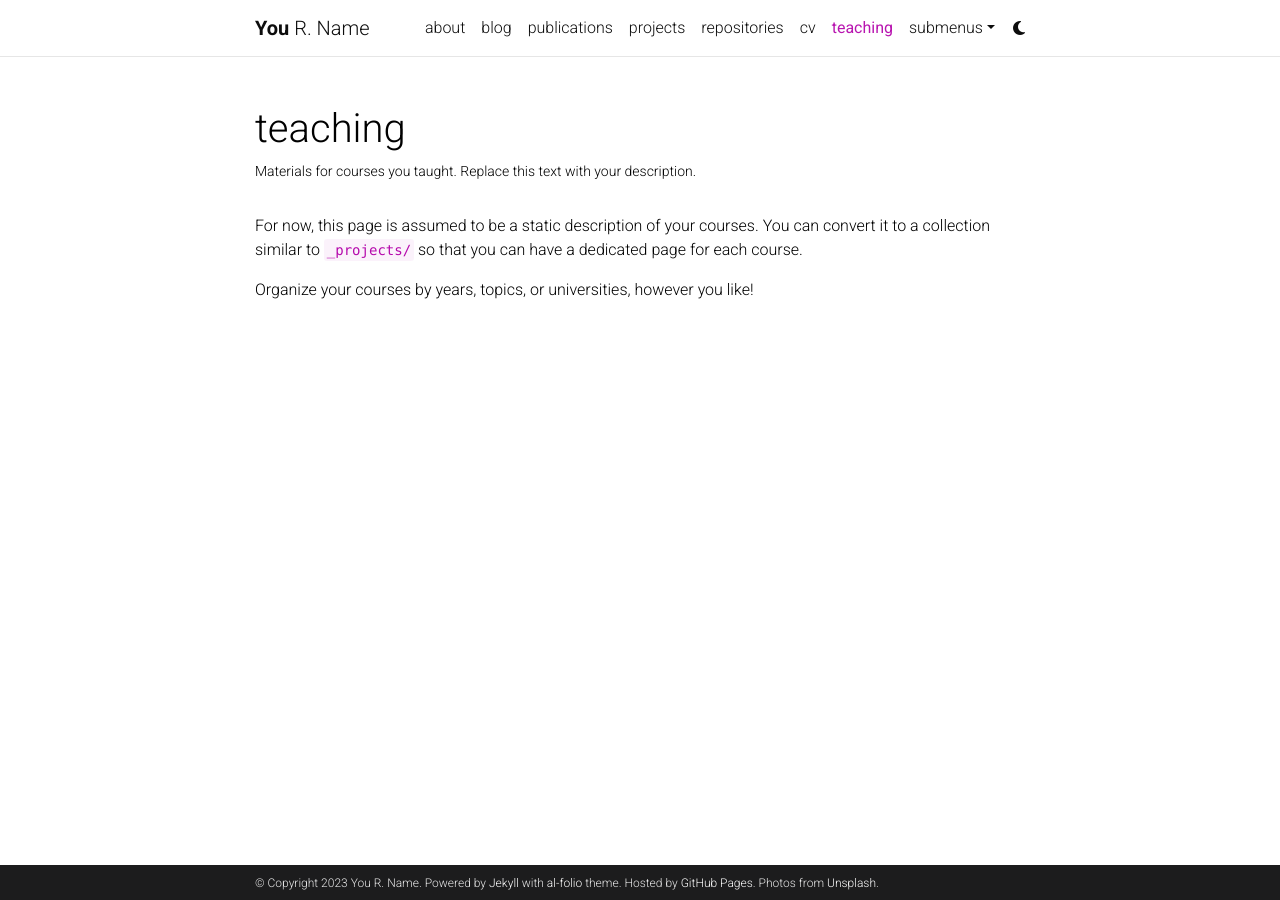
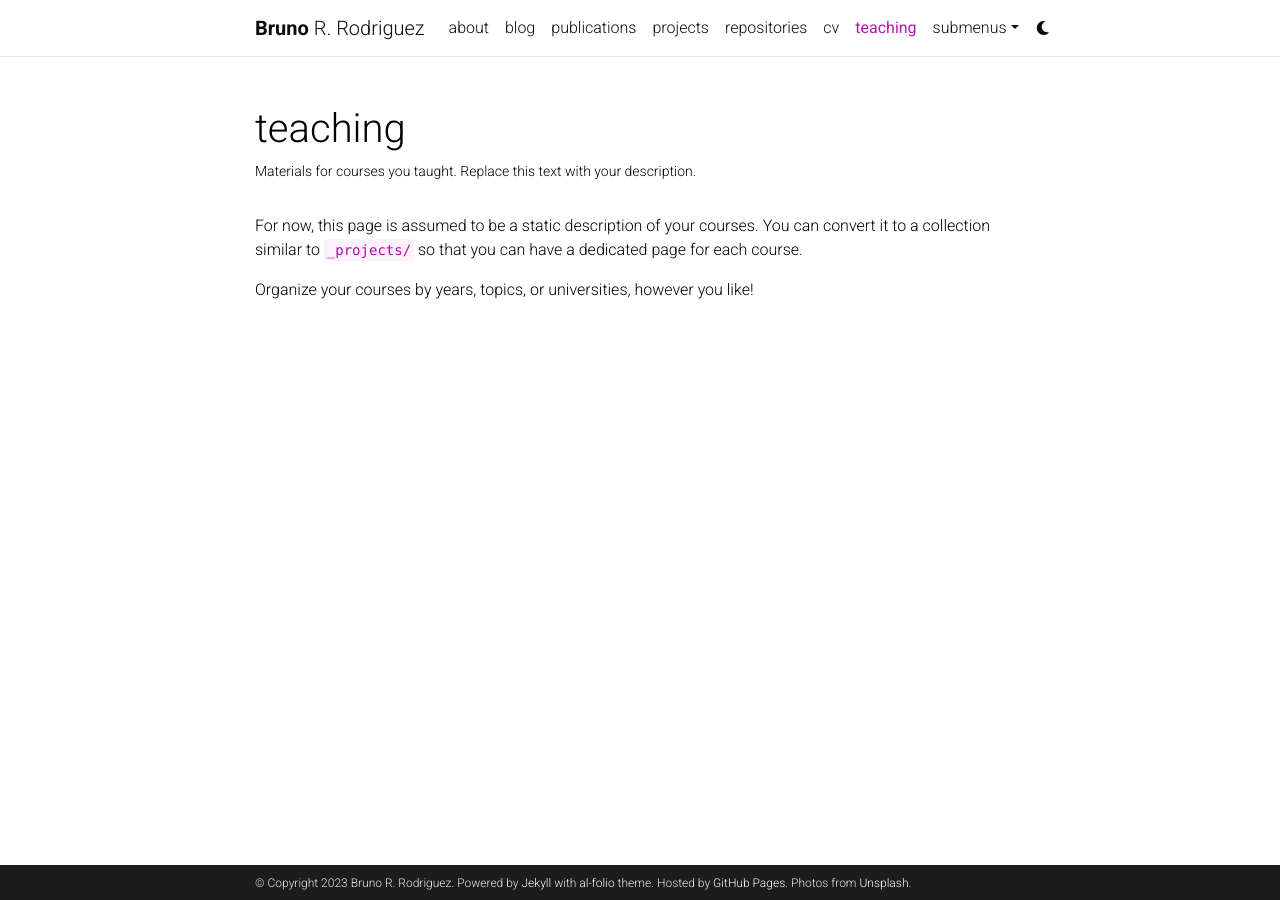
Before and after one commit to Bruno-rose/Bruno-rose.github.io, a Jekyll site: the page built from _pages/teaching.md, in a window 1280 px wide. Built offline with Jekyll 4.4.1, drawn with Linux system fonts in a browser that asks for light colours; comment, search, counter and statistics services are not loaded; a style sheet for code colours, icons or effects is not loaded.

Commit message:
add: name

```diff
--- a/_config.yml
+++ b/_config.yml
@@ -3,9 +3,9 @@
 # -----------------------------------------------------------------------------
 
 title: blank # the website title (if blank, full name will be used instead)
-first_name: You
+first_name: Bruno
 middle_name: R.
-last_name: Name
+last_name: Rodriguez
 email: you@example.com
 description: > # the ">" symbol means to ignore newlines until "footer_text:"
   A simple, whitespace theme for academics. Based on [*folio](https://github.com/bogoli/-folio) design.
@@ -18,8 +18,8 @@
 lang: en # the language of your site (for example: en, fr, cn, ru, etc.)
 icon: ⚛️  # the emoji used as the favicon (alternatively, provide image name in /assets/img/)
 
-url: https://alshedivat.github.io # the base hostname & protocol for your site
-baseurl: /al-folio # the subpath of your site, e.g. /blog/
+url: https://bruno-rose.github.io/ # the base hostname & protocol for your site
+baseurl: # the subpath of your site, e.g. /blog/
 last_updated: false # set to true if you want to display last updated in the footer
 impressum_path:  # set to path to include impressum link in the footer, use the same path as permalink in a page, helps to conform with EU GDPR
 
```
